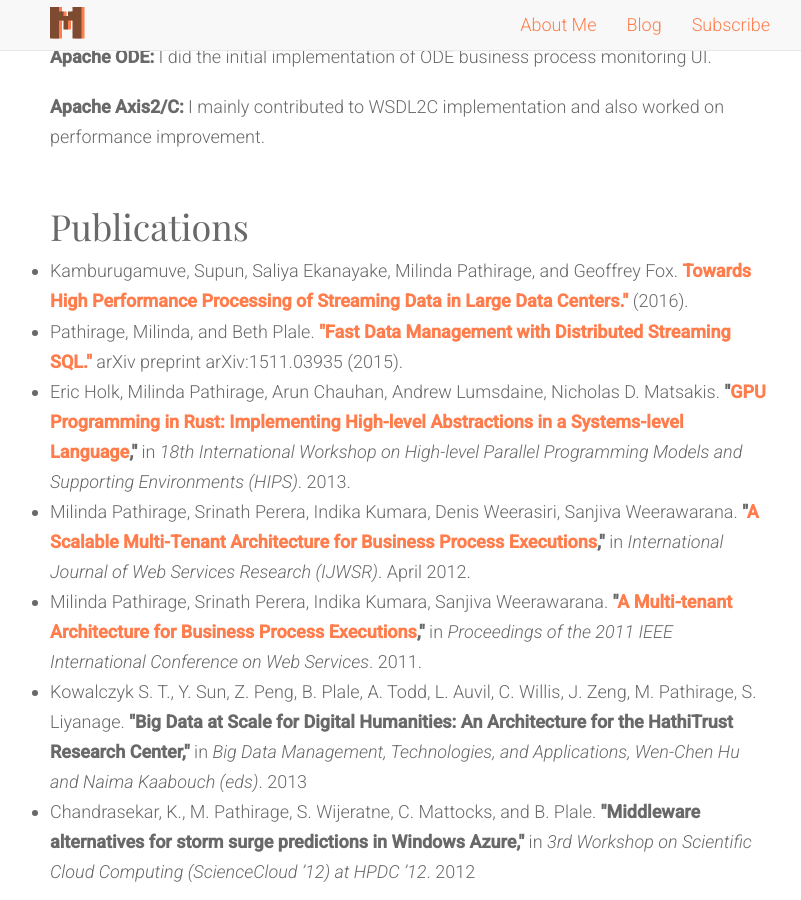
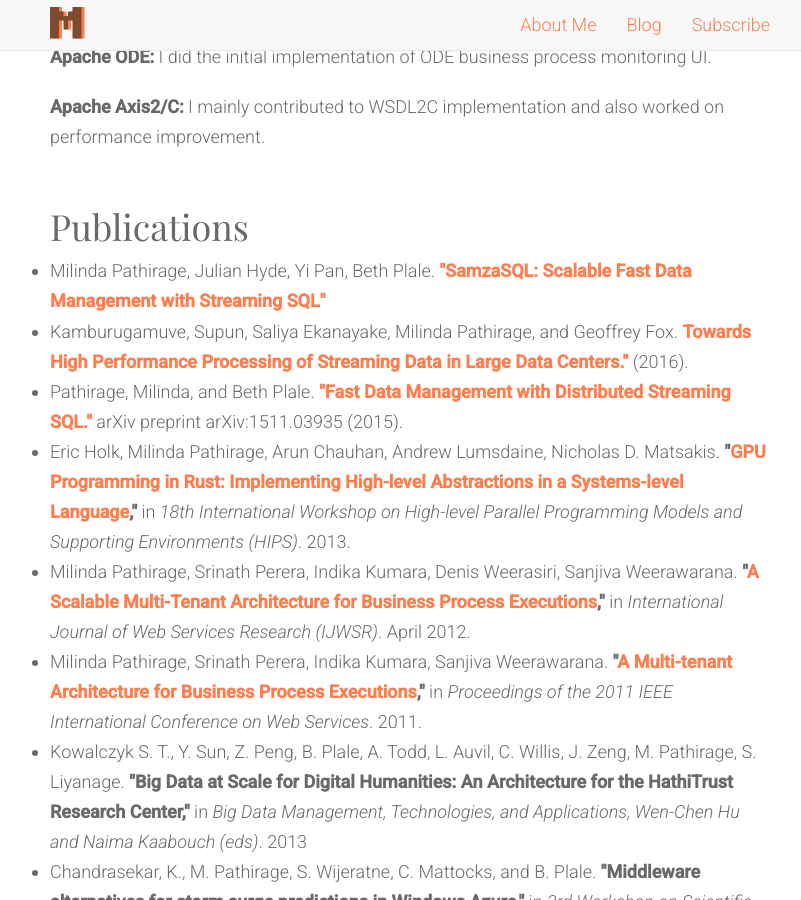
Before and after one commit to milinda/milinda.github.io, a Jekyll site: the page built from index.html, in a window 1280 px wide and 900 px high, scrolled down 808 px. Shown: the whole window, without its empty margins (230-1031 px from the left). Built offline with Jekyll 4.4.1, drawn with Linux system fonts in a browser that asks for light colours; some web fonts are replaced.

Commit message:
Update index.html

```diff
--- a/index.html
+++ b/index.html
@@ -46,6 +46,7 @@ layout: default
     <div class="row">
       <h2>Publications</h2>
       <ul>
+        <li>Milinda Pathirage, Julian Hyde, Yi Pan, Beth Plale. <strong><a href="https://github.com/milinda/samzasql-hpbdc2016/blob/master/samzasql-hpbdc2016.pdf">"SamzaSQL: Scalable Fast Data Management with Streaming SQL"</a></strong></li>
         <li>Kamburugamuve, Supun, Saliya Ekanayake, Milinda Pathirage, and Geoffrey Fox. <strong><a href="https://www.researchgate.net/profile/Supun_Kamburugamuve/publication/296692116_Towards_High_Performance_Processing_of_Streaming_Data_in_Large_Data_Centers/links/56d8482508aebabdb4092f7a.pdf" target="_blank">Towards High Performance Processing of Streaming Data in Large Data Centers."</a></strong> (2016).</li>
         <li>Pathirage, Milinda, and Beth Plale. <strong><a href="http://arxiv.org/pdf/1511.03935v1.pdf" target="_blank">"Fast Data Management with Distributed Streaming SQL."</a></strong> arXiv preprint arXiv:1511.03935 (2015).</li>
         <li>Eric Holk, Milinda Pathirage, Arun Chauhan, Andrew Lumsdaine, Nicholas D. Matsakis. <strong>"<a href="http://www.cs.indiana.edu/~eholk/papers/hips2013.pdf">GPU Programming in Rust: Implementing High-level Abstractions in a Systems-level Language</a>,"</strong> in <em>18th International Workshop on High-level Parallel Programming Models and Supporting Environments (HIPS)</em>. 2013.</li>
```
